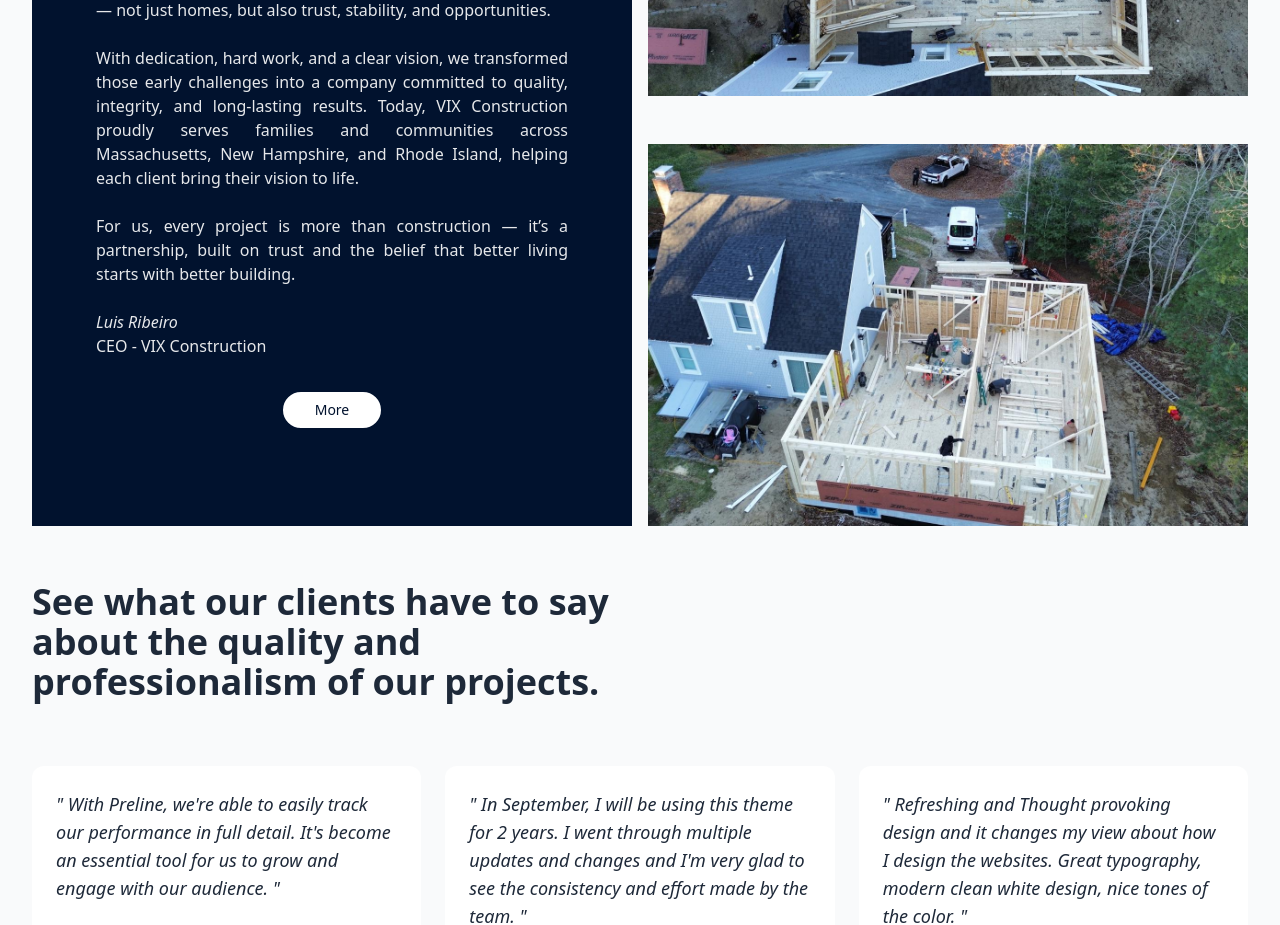
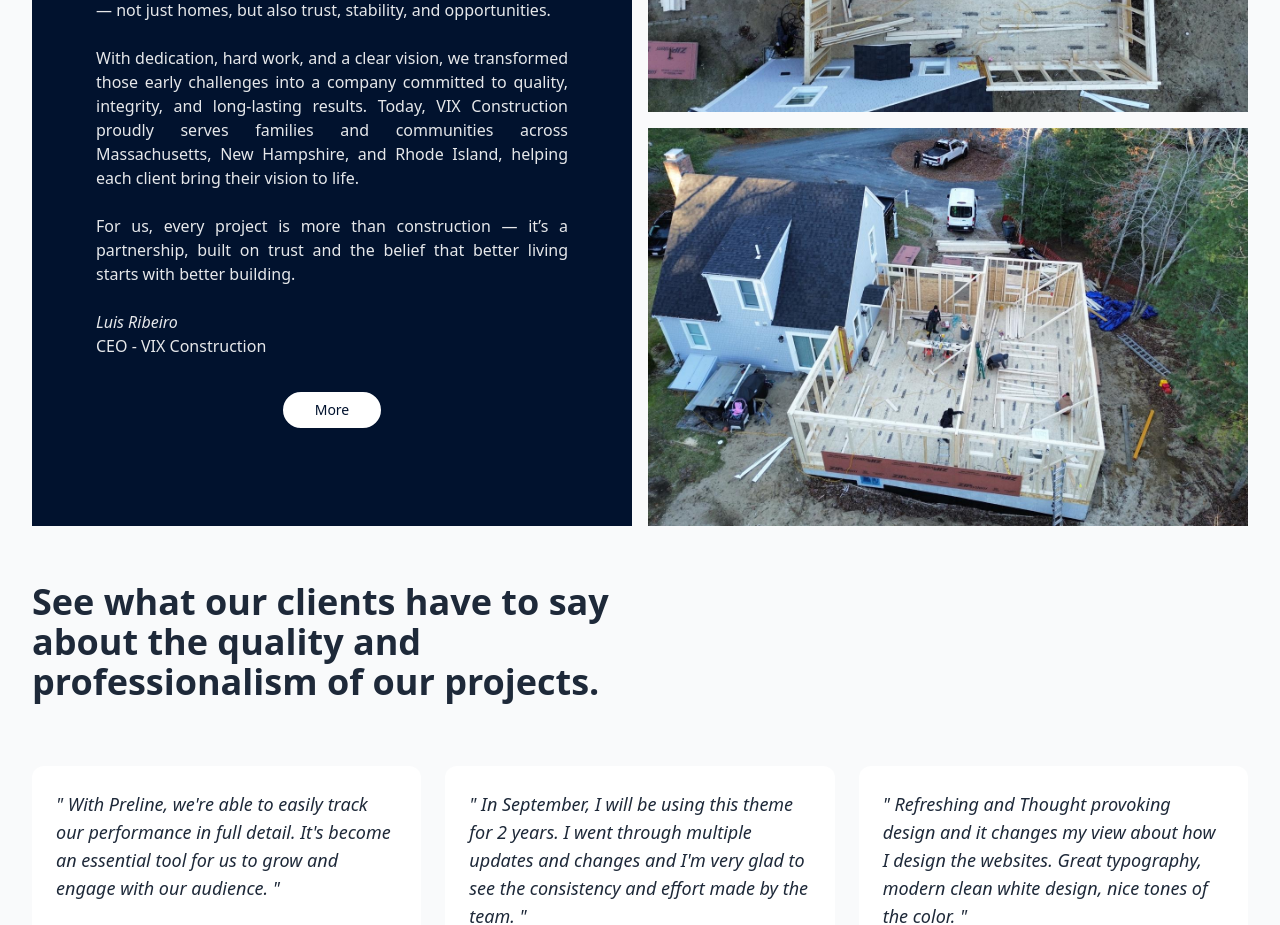
Before and after one commit to ffozzatti/vixx, a Next.js app: page / in a window 1280 px wide. Shown: the part 1220-2145 px from the top of the page. Built offline with nearby package versions, Linux system fonts and the light colour scheme.

Commit message:
alterado borda novamente

```diff
--- a/app/components/About.tsx
+++ b/app/components/About.tsx
@@ -110,7 +110,7 @@
               src="/assets/about-2.jpeg"
               width={774}
               height={800}
-              className="h-full w-full object-cover mt-8"
+              className="h-full w-full object-cover"
             />
           </div>
         </div>
```
